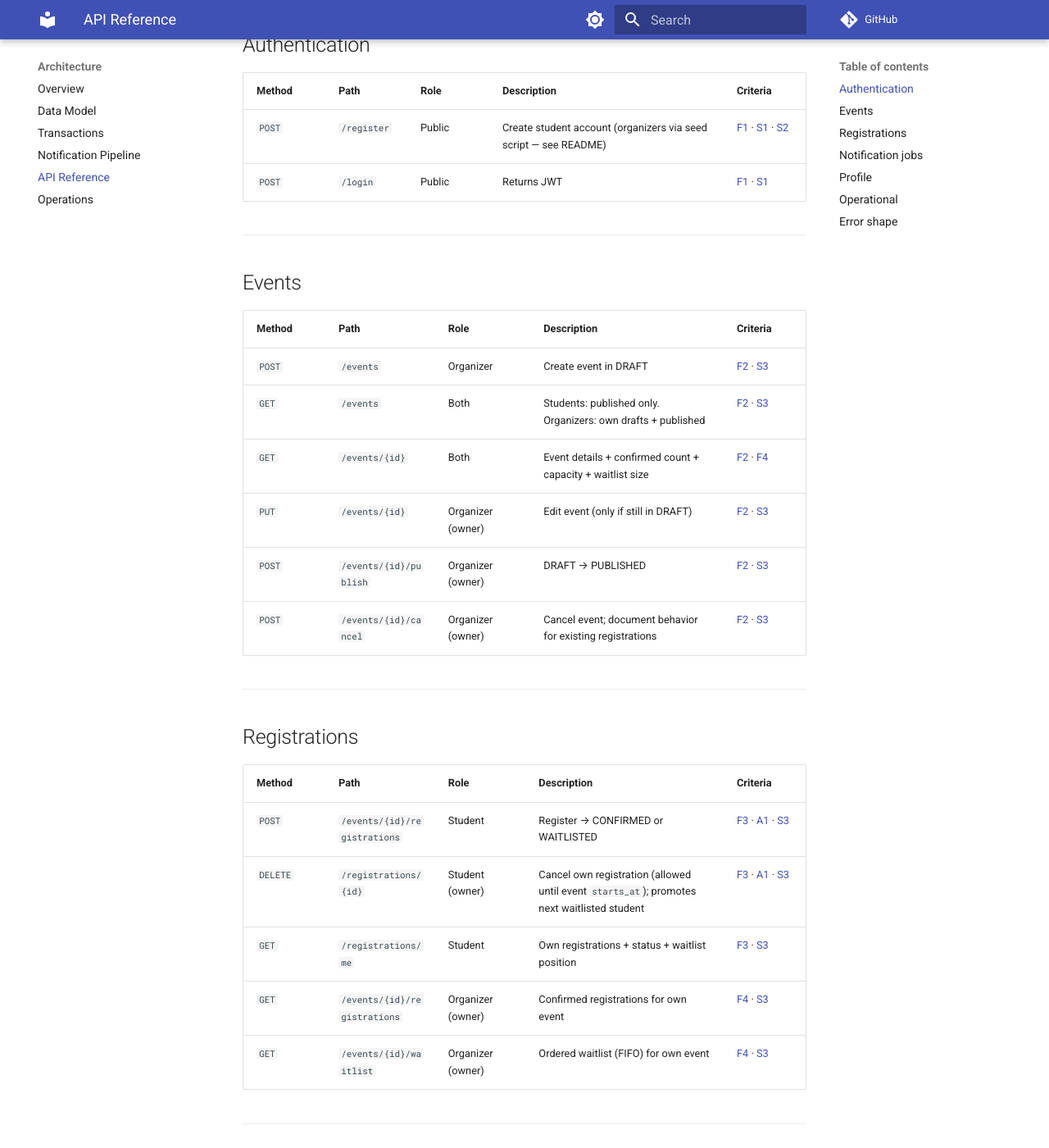
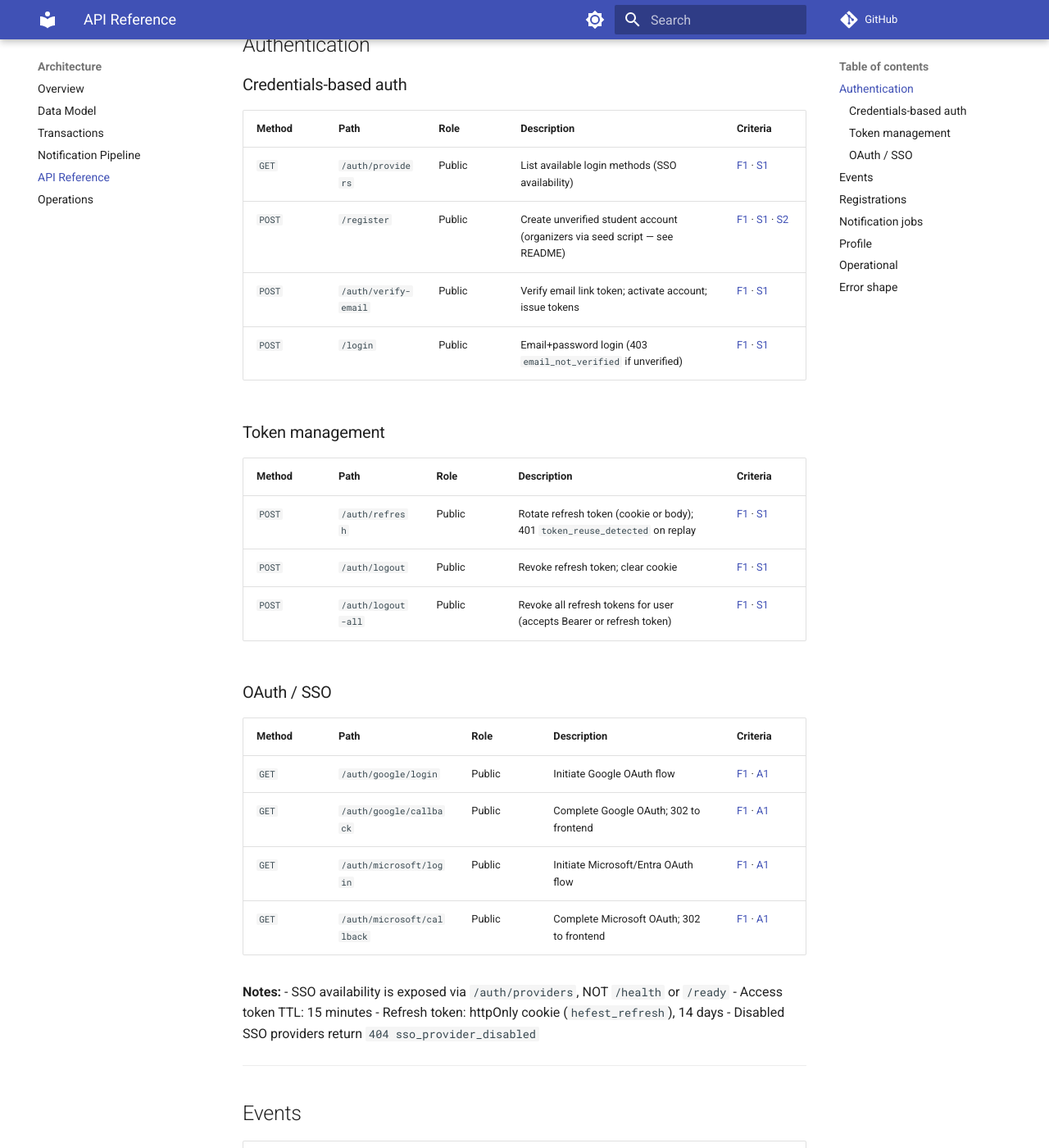
Before and after one commit to hefest2026/hefest-docs, an MkDocs documentation site: the page built from docs/architecture/api.md, in a window 1280 px wide and 1400 px high, scrolled down 324 px. Shown: the whole window at 82% size. Built offline with MkDocs 1.6.1 and Material for MkDocs 9.7.7, drawn with Linux system fonts in a browser that asks for light colours; comment, search, counter and statistics services are not loaded.

Commit message:
docs: update architecture docs for HEF-17 JWT auth

```diff
--- a/docs/architecture/api.md
+++ b/docs/architecture/api.md
@@ -8,10 +8,37 @@ All protected routes require `Authorization: Bearer <token>`.
 
 ## Authentication
 
+### Credentials-based auth
+
 | Method | Path | Role | Description | Criteria |
 |---|---|---|---|---|
-| `POST` | `/register` | Public | Create student account (organizers via seed script — see README) | [F1](../criteria/grading-criteria.md#functionality-40-points) · [S1](../criteria/grading-criteria.md#security-15-points) · [S2](../criteria/grading-criteria.md#security-15-points) |
-| `POST` | `/login` | Public | Returns JWT | [F1](../criteria/grading-criteria.md#functionality-40-points) · [S1](../criteria/grading-criteria.md#security-15-points) |
+| `GET` | `/auth/providers` | Public | List available login methods (SSO availability) | [F1](../criteria/grading-criteria.md#functionality-40-points) · [S1](../criteria/grading-criteria.md#security-15-points) |
+| `POST` | `/register` | Public | Create unverified student account (organizers via seed script — see README) | [F1](../criteria/grading-criteria.md#functionality-40-points) · [S1](../criteria/grading-criteria.md#security-15-points) · [S2](../criteria/grading-criteria.md#security-15-points) |
+| `POST` | `/auth/verify-email` | Public | Verify email link token; activate account; issue tokens | [F1](../criteria/grading-criteria.md#functionality-40-points) · [S1](../criteria/grading-criteria.md#security-15-points) |
+| `POST` | `/login` | Public | Email+password login (403 `email_not_verified` if unverified) | [F1](../criteria/grading-criteria.md#functionality-40-points) · [S1](../criteria/grading-criteria.md#security-15-points) |
+
+### Token management
+
+| Method | Path | Role | Description | Criteria |
+|---|---|---|---|---|
+| `POST` | `/auth/refresh` | Public | Rotate refresh token (cookie or body); 401 `token_reuse_detected` on replay | [F1](../criteria/grading-criteria.md#functionality-40-points) · [S1](../criteria/grading-criteria.md#security-15-points) |
+| `POST` | `/auth/logout` | Public | Revoke refresh token; clear cookie | [F1](../criteria/grading-criteria.md#functionality-40-points) · [S1](../criteria/grading-criteria.md#security-15-points) |
+| `POST` | `/auth/logout-all` | Public | Revoke all refresh tokens for user (accepts Bearer or refresh token) | [F1](../criteria/grading-criteria.md#functionality-40-points) · [S1](../criteria/grading-criteria.md#security-15-points) |
+
+### OAuth / SSO
+
+| Method | Path | Role | Description | Criteria |
+|---|---|---|---|---|
+| `GET` | `/auth/google/login` | Public | Initiate Google OAuth flow | [F1](../criteria/grading-criteria.md#functionality-40-points) · [A1](../criteria/grading-criteria.md#additional-features-25-points) |
+| `GET` | `/auth/google/callback` | Public | Complete Google OAuth; 302 to frontend | [F1](../criteria/grading-criteria.md#functionality-40-points) · [A1](../criteria/grading-criteria.md#additional-features-25-points) |
+| `GET` | `/auth/microsoft/login` | Public | Initiate Microsoft/Entra OAuth flow | [F1](../criteria/grading-criteria.md#functionality-40-points) · [A1](../criteria/grading-criteria.md#additional-features-25-points) |
+| `GET` | `/auth/microsoft/callback` | Public | Complete Microsoft OAuth; 302 to frontend | [F1](../criteria/grading-criteria.md#functionality-40-points) · [A1](../criteria/grading-criteria.md#additional-features-25-points) |
+
+**Notes:**
+- SSO availability is exposed via `/auth/providers`, NOT `/health` or `/ready`
+- Access token TTL: 15 minutes
+- Refresh token: httpOnly cookie (`hefest_refresh`), 14 days
+- Disabled SSO providers return `404 sso_provider_disabled`
 
 ---
 
```
Also changed, not shown: docs/architecture/data-model.md (+33 -1 lines), docs/architecture/index.md (+1 -1 lines).
